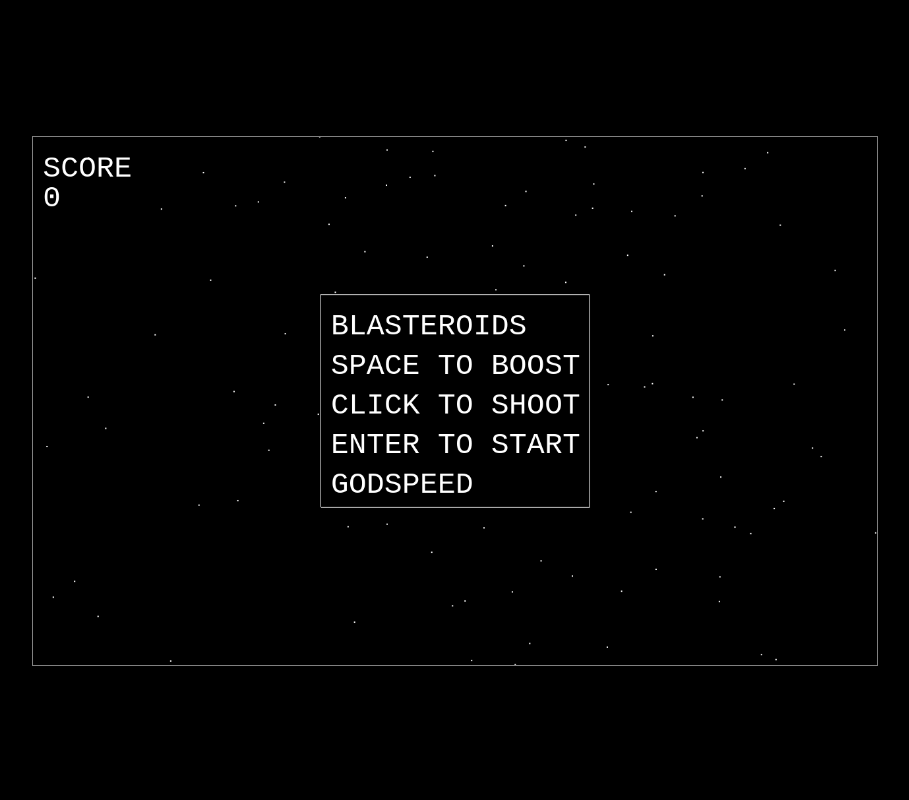
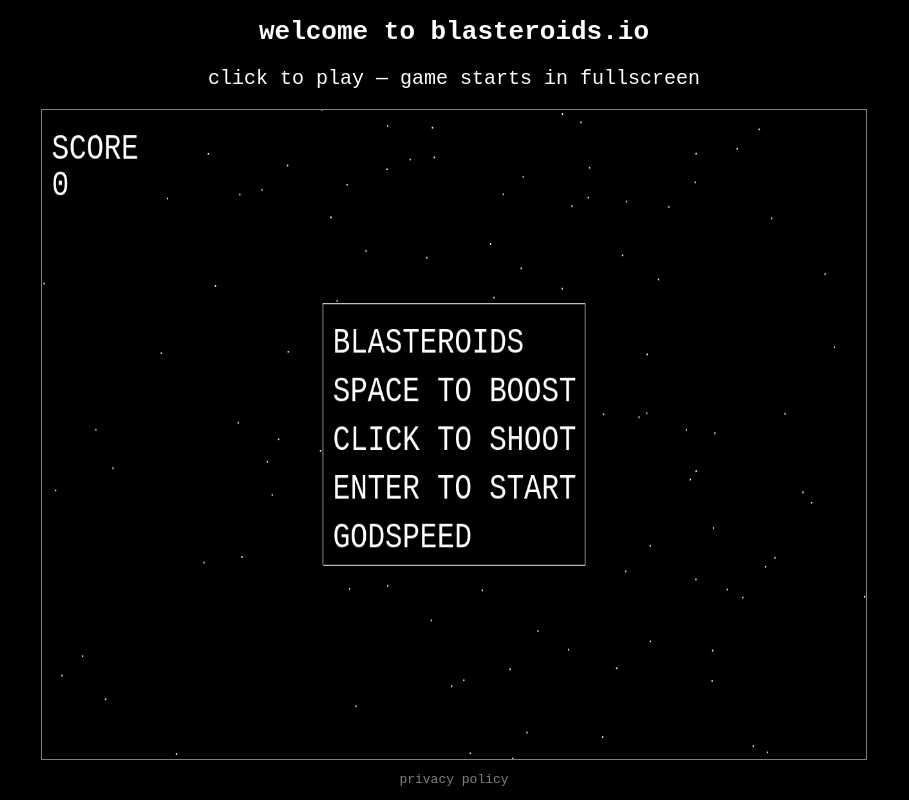
Before and after one commit to whitgroves/blasteroids, a plain HTML site: page index.html in a window 1280 px wide. Shown: the whole page, without its empty margins (186-1095 px from the left). Drawn offline with Linux system fonts and the light colour scheme.

Commit message:
flex container

```diff
--- a/index.html
+++ b/index.html
@@ -3,12 +3,26 @@
 <head>
     <meta charset="utf-8">
     <title>blasteroids.io</title>
-    <link rel="icon" type="image/x-icon" href="./favicon.ico">
+    <link rel="icon" href="./favicon.ico">
     <style>
-        * { background-color: black; }
+        * { background-color: black; color: white; align-items: center; justify-content: center; text-align: center; font-family: monospace; }
+        a { text-decoration: none; color: gray;}
+        a:hover { color: white; }
         html, body { margin: 0; height: 100%; }
-        #game-container { min-width: 100%; min-height: 100%; position: absolute; }
-        #game-content { width: 66%; height: 66%; left: 17%; top: 17%; border: 1px solid gray; position: absolute; background-color: black;}
+        .page-container { min-height: 100%; display: grid; grid-template-rows: auto 1fr auto; }
+        .game-container {
+            /* overflow: hidden; */ /* hides border @ game-content: width: 100% */
+            position: relative;
+            width: 80%; left: 10%;
+            height: 100%;
+            /* min-height: 100%; */
+            display: flex;
+        }
+        .game-content {
+            width:  100%;
+            height: 100%;
+            border: 1px solid gray;
+        }
     </style>
     <!-- to play locally run `py -m http.server` -->
     <audio id="weaponSfx" src="./sfx/257232__javierzumer__retro-shot-blaster.wav"></audio>
@@ -31,7 +45,24 @@
     <audio id="rankSfx_S" src="./sfx/256143__jmayoff__dancy.wav"></audio>
 </head>
 <body>
-    <div id="game-container"><canvas id="game-content"></canvas></div>
-    <script src="./main.js" type="module"></script>
+    <div class="page-container">
+        <header>
+            <h1>welcome to blasteroids.io</h1>
+            <p style="font-size: x-large;" id="intro-text">click/tap to play — game starts in fullscreen</p>
+        </header>
+        <div class="game-container">
+            <!-- <iframe id="game-content"></iframe> -->
+            <canvas id="game-content" class="game-content"></canvas>
+        </div>
+        <footer>
+            <!-- <img src="favicon.ico" height="100" width="100"> -->
+            <p><a href="#">privacy policy</a></p>
+        </footer>
+    </div>
+    <script>
+        let introText = document.getElementById("intro-text");
+        introText.innerText = `${(/iPhone|iPad|iPod|Android/i.test(navigator.userAgent) ? "tap" : "click")} to play — game starts in fullscreen`;
+    </script>
+    <script src="index.js" type="module"></script>
 </body>
 </html>
--- a/main.js
+++ b/index.js
@@ -3,6 +3,8 @@ import { Game } from "./game.js";
 
 console.log("Game audio used courtesy of freesound.org and the respective artists. \
 For detailed attribution, view the README at https://github.com/whitgroves/blasteroids.");
+
+document.getElementById("intro-text").innerText = `${(utils.MOBILE ? "tap" : "click")} to play — game starts in fullscreen`;
 
 const game = new Game();
 const userEvent = utils.MOBILE ? 'touchend' : 'click';
```
